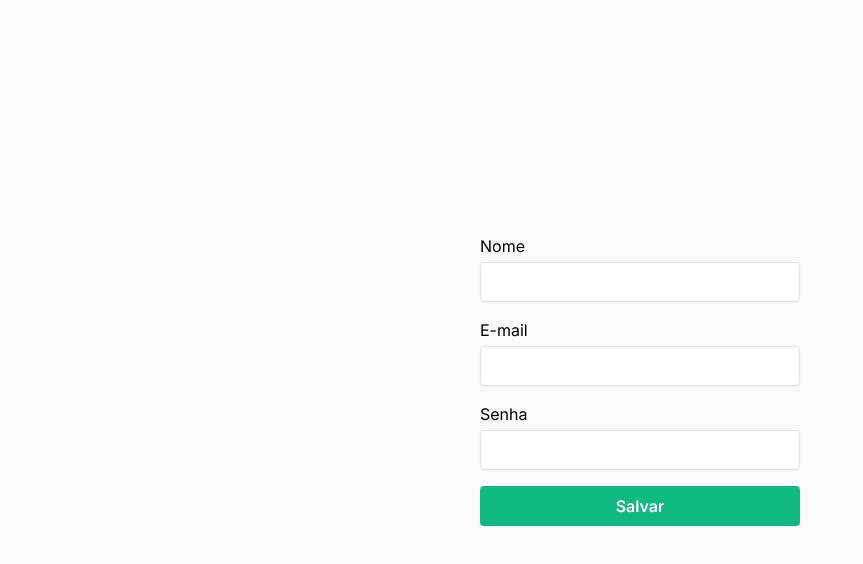
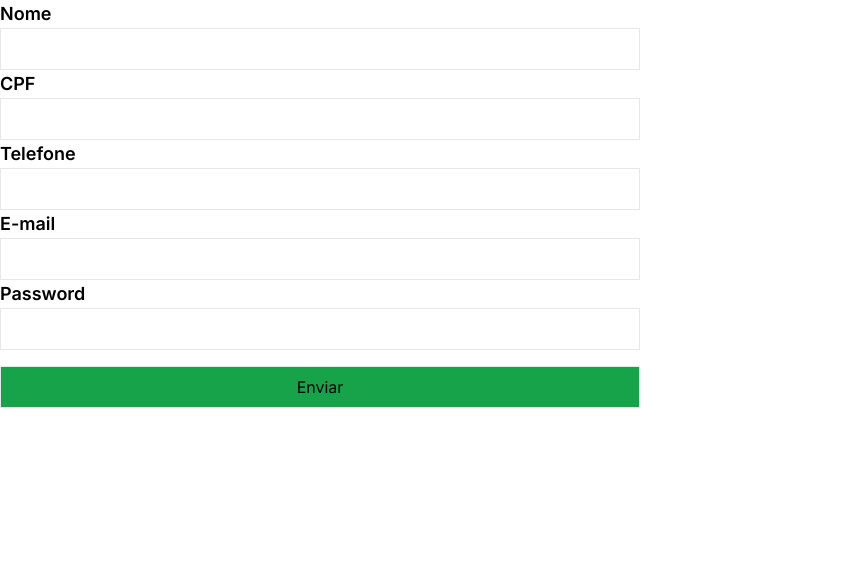
Before and after one commit to marquesflavio/frontend-components, a Next.js app: page / in a window 1280 px wide. Shown: the top 564 px of the page, without its empty margins (0-863 px from the left). Built offline with nearby package versions, Linux system fonts and the light colour scheme.

Commit message:
estruturando arquivo FormJS (basico)

```diff
--- /dev/null
+++ b/app/components/Form/form-components/form-basic.js
@@ -0,0 +1,58 @@
+const FormBasicJS = () => {;
+
+
+    return (
+        <div className="w-full">
+            <form className="flex flex-col w-2/4">
+                <label
+                    className="font-semibold text-lg">
+                        Nome
+                    </label>
+                <input
+                    className="border p-2"
+                    type="text"
+                    name="name"
+                />
+                <label
+                    className="font-semibold text-lg">
+                        CPF
+                    </label>
+                <input
+                    className="border p-2"
+                    type="number"
+                    name="cpf"
+                />
+                <label
+                    className="font-semibold text-lg">
+                        Telefone
+                    </label>
+                <input
+                    className="border p-2"
+                    type="tel"
+                    name="tel"
+                />
+                <label
+                    className="font-semibold text-lg">
+                        E-mail
+                    </label>
+                <input
+                    className="border p-2"
+                    type="email"
+                    name="email"
+                />
+                <label
+                    className="font-semibold text-lg">
+                        Password
+                    </label>
+                <input
+                    className="border p-2"
+                    type="password"
+                    name="password"
+                />
+                <button type="submit" className="bg-green-600 py-2 my-4 border">Enviar</button>
+
+            </form>
+        </div>
+    )
+}
+export default FormBasicJS
--- a/app/page.tsx
+++ b/app/page.tsx
@@ -1,12 +1,11 @@
-import Form from "./components/Form/form-components/react-hook-form";
-import { FormComZod } from "./components/Form/form-components/zod-react-hook-form";
-import Header from "./components/Header/page";
+import FormBasicJS from "@/app/components/Form/form-components/form-basic.js"
 
 export default function Home() {
   return (
     <div>
       {/* <Form /> */}
-      <FormComZod />
+      {/* <FormComZod /> */}
+      <FormBasicJS />
     </div>
   );
 }
```
Also changed, not shown: app/components/Header/layout.tsx (added).
